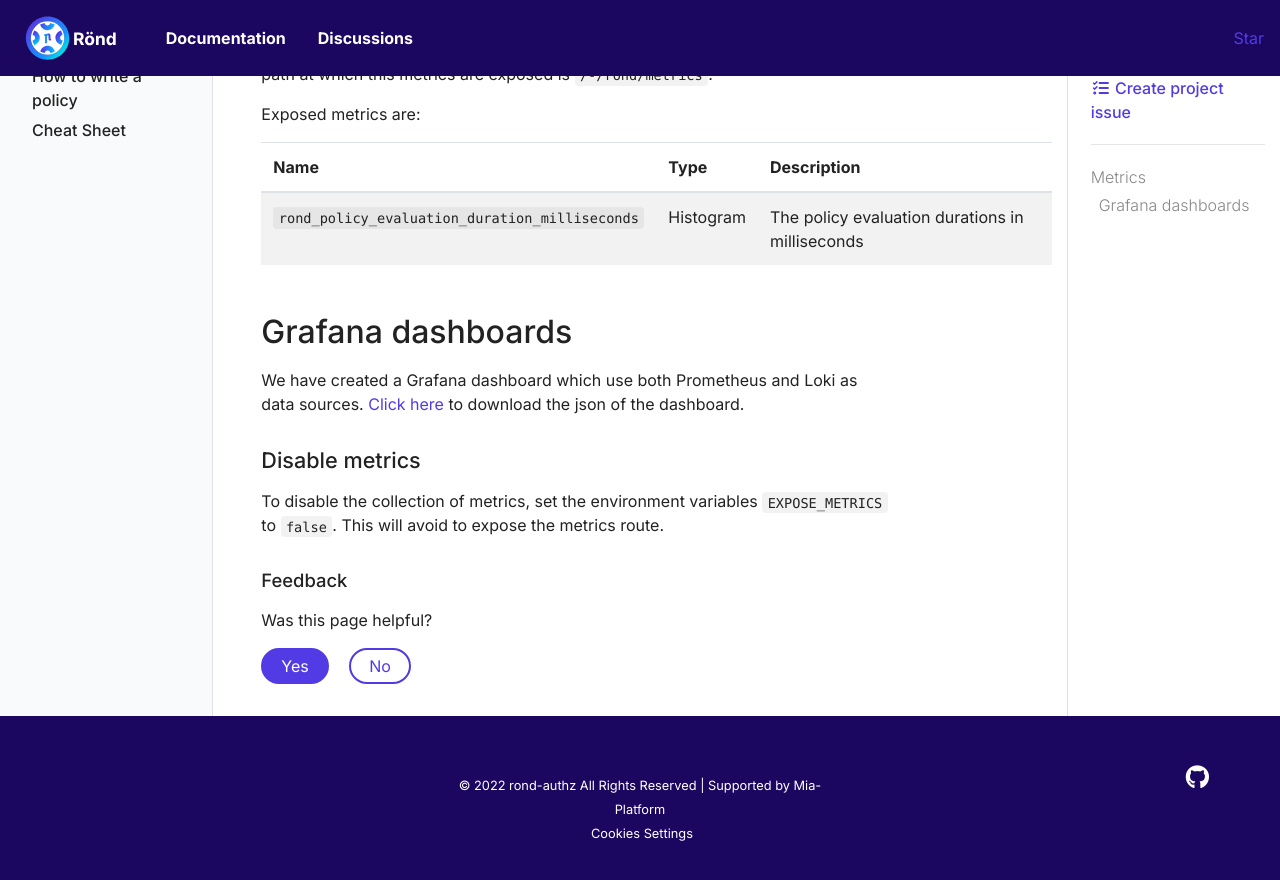
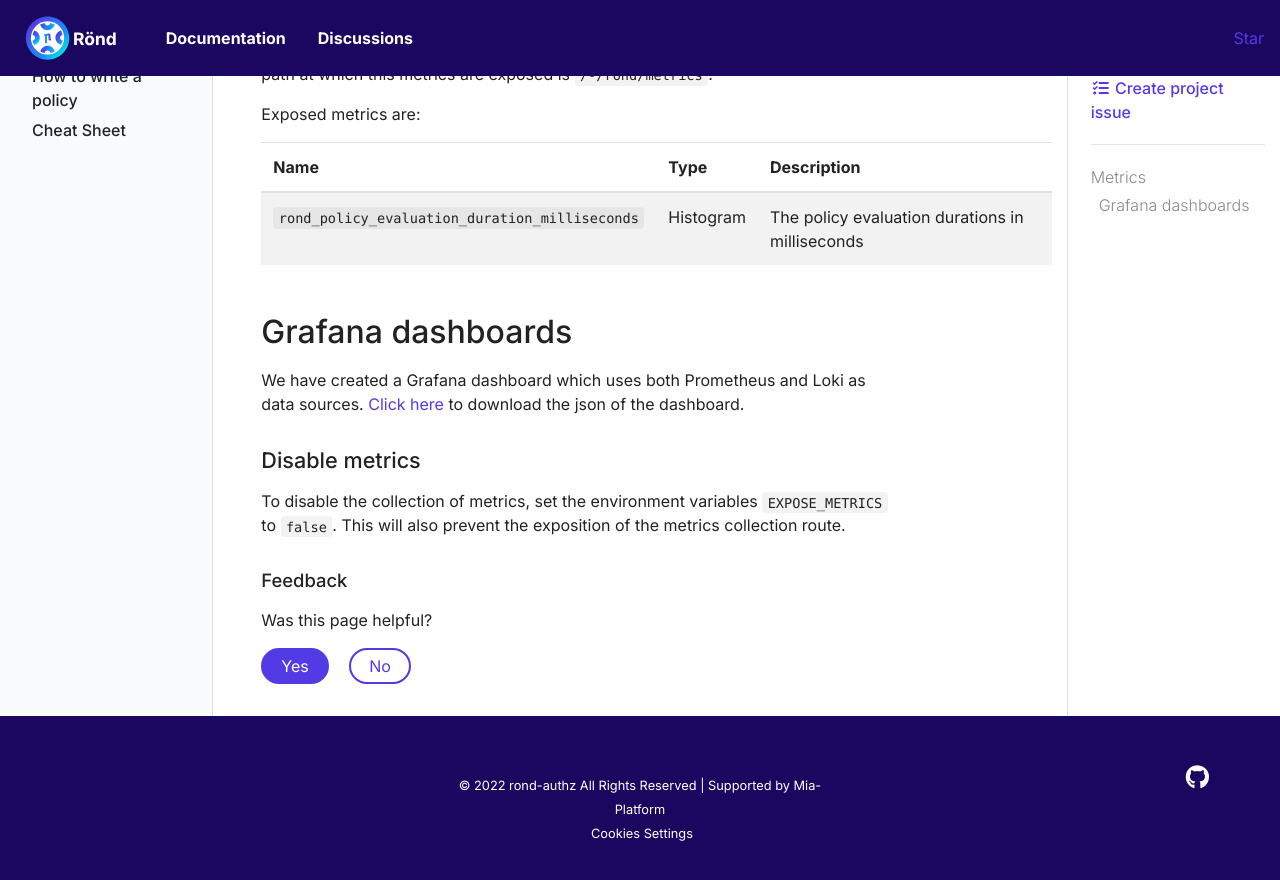
Before and after one commit to rond-authz/rond-authz.github.io, a Jekyll site: the page built from _docs/metrics.md, in a window 1280 px wide and 900 px high, scrolled down 210 px. Shown: the top 880 px of the window. Built offline with Jekyll 4.4.1, drawn with Linux system fonts in a browser that asks for light colours.

Commit message:
Apply suggestions from code review

```diff
--- a/_docs/metrics.md
+++ b/_docs/metrics.md
@@ -20,8 +20,8 @@ Exposed metrics are:
 
 ## Grafana dashboards
 
-We have created a Grafana dashboard which use both Prometheus and Loki as data sources. <a download target="_blank" href="/assets/static/rond-dashboard.json">Click here</a> to download the json of the dashboard.
+We have created a Grafana dashboard which uses both Prometheus and Loki as data sources. <a download target="_blank" href="/assets/static/rond-dashboard.json">Click here</a> to download the json of the dashboard.
 
 #### Disable metrics
 
-To disable the collection of metrics, set the environment variables `EXPOSE_METRICS` to `false`. This will avoid to expose the metrics route.
+To disable the collection of metrics, set the environment variables `EXPOSE_METRICS` to `false`. This will also prevent the exposition of the metrics collection route.
```
Also changed, not shown: _docs/configuration.md (+1 -1 lines).
